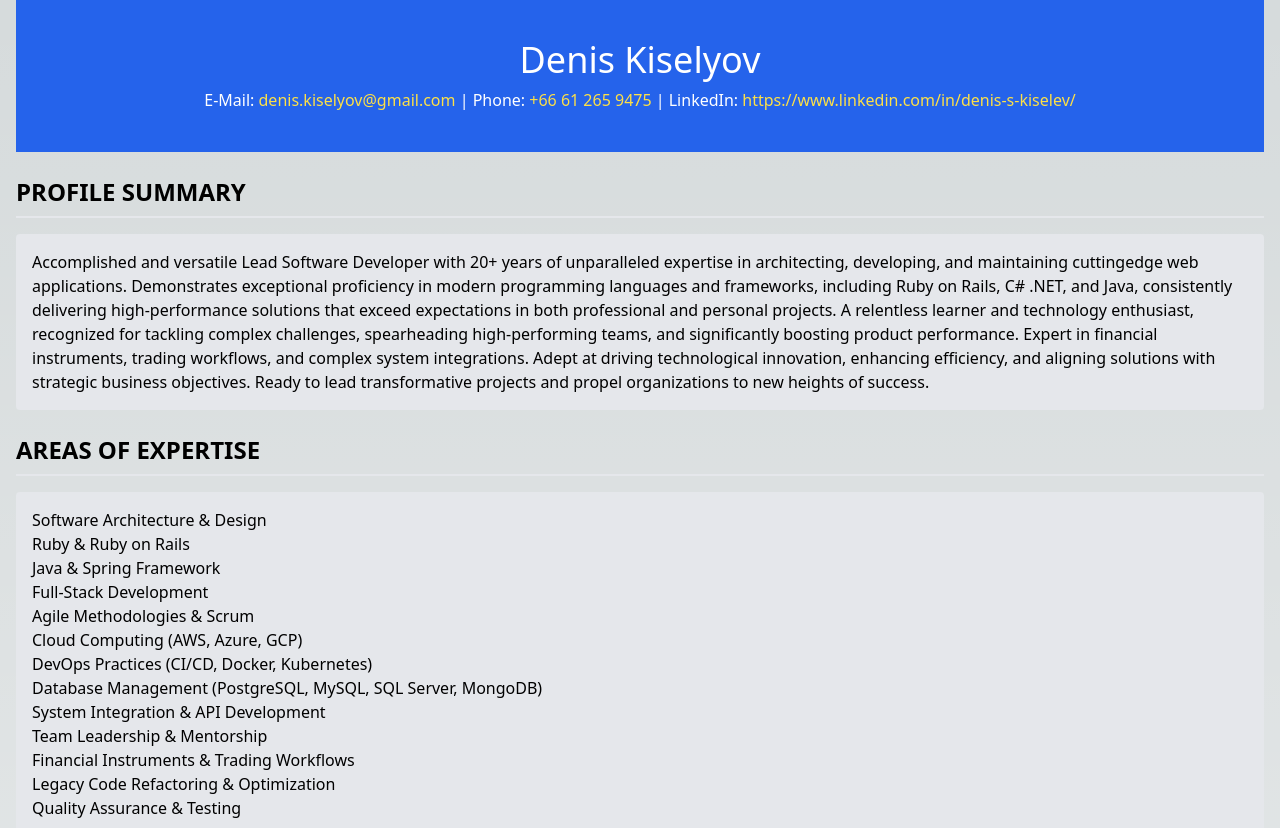
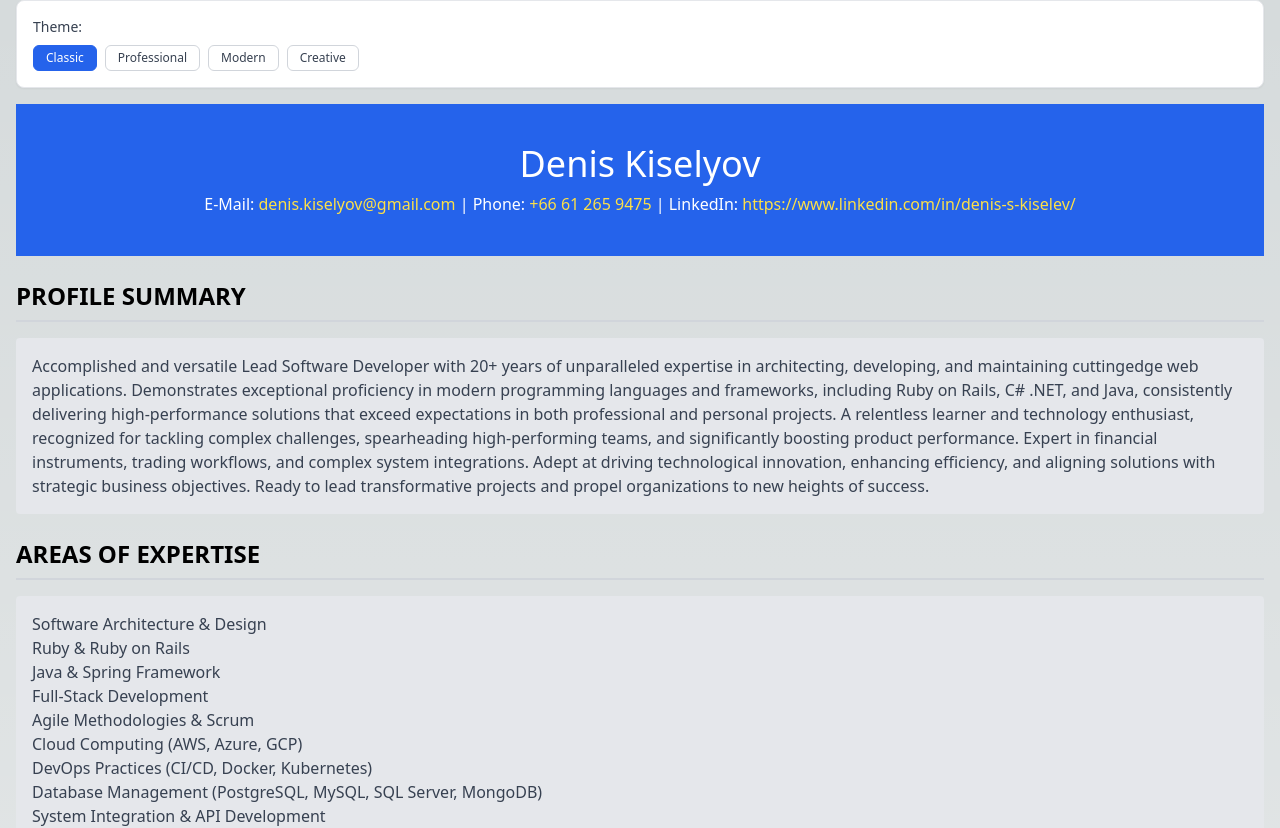
Before and after one commit to marinazzio/cv, a Next.js app: page /en in a window 1280 px wide. Shown: the top 828 px of the page. Built offline with nearby package versions, Linux system fonts and the light colour scheme.

Commit message:
Implement complete preset theme system with 4 themes
Co-authored-by: marinazzio <11504185+marinazzio@users.noreply.github.com>

```diff
--- a/app/[lang]/components/areas-of-expertise.tsx
+++ b/app/[lang]/components/areas-of-expertise.tsx
@@ -9,8 +9,8 @@ export default function AreasOfExpertise() {
 
     return (
         <section className="mt-6">
-            <h2 className="text-2xl font-semibold border-b-2 border-gray-200 pb-2 mb-4">{dictionary["areas-of-expertise"].title}</h2>
-            <ul className="bg-gray-200 p-4 rounded">
+            <h2 className="text-2xl font-semibold theme-border pb-2 mb-4 border-b-2">{dictionary["areas-of-expertise"].title}</h2>
+            <ul className="theme-secondary theme-secondary-text p-4 rounded">
                 {areas.map((expertise: string, index: number) => (
                     <li key={index}>{expertise}</li>
                 ))}
--- a/app/[lang]/components/cv-header.tsx
+++ b/app/[lang]/components/cv-header.tsx
@@ -13,7 +13,7 @@ export default function CvHeader() {
     const dictionary = useDictionary() as any;
 
     return (
-        <header className="text-center py-10 bg-blue-600 text-white">
+        <header className="text-center py-10 theme-primary theme-primary-text">
             <h1 className="text-4xl font-light">{dictionary["cv-header"].name}</h1>
             <p className="mt-2">
                 <EMail /> | <Phone /> | <LinkedIn />
--- a/app/[lang]/components/education.tsx
+++ b/app/[lang]/components/education.tsx
@@ -7,8 +7,8 @@ export default function Education() {
 
     return (
         <section className="mb-6">
-            <h2 className="text-2xl font-semibold border-b-2 border-gray-200 pb-2 mb-4">Education</h2>
-            <div className="bg-gray-200 p-4 rounded mb-4">
+            <h2 className="text-2xl font-semibold theme-border pb-2 mb-4 border-b-2">Education</h2>
+            <div className="theme-secondary theme-secondary-text p-4 rounded mb-4">
                 <h3 className="text-xl font-semibold">{dictionary.education.degree} | {dictionary.education.specialization}</h3>
                 <p>{dictionary.education.institution}</p>
                 <p>{dictionary.education["start-year"]} - {dictionary.education["finish-year"]}</p>
--- a/app/[lang]/components/professional-experience.tsx
+++ b/app/[lang]/components/professional-experience.tsx
@@ -9,7 +9,7 @@ export default function ProfessionalExperience() {
 
     return (
         <section className="mb-6">
-            <h2 className="text-2xl font-semibold border-b-2 border-gray-200 pb-2 mb-4">{experience.title}</h2>
+            <h2 className="text-2xl font-semibold theme-border pb-2 mb-4 border-b-2">{experience.title}</h2>
             {experience.jobs.map((job: any, index: number) => (
                 <Job key={index} job={job} />
             ))}
--- a/app/[lang]/components/profile-summary.tsx
+++ b/app/[lang]/components/profile-summary.tsx
@@ -1,8 +1,8 @@
 export default function ProfileSummary() {
     return (
         <section className="mb-6">
-            <h2 className="text-2xl font-semibold border-b-2 border-gray-200 pb-2 mb-4">PROFILE SUMMARY</h2>
-            <p className="bg-gray-200 p-4 rounded">Accomplished and versatile Lead Software Developer with 20+ years of unparalleled expertise in architecting, developing, and maintaining cuttingedge web applications. Demonstrates exceptional proficiency in modern programming languages and frameworks, including Ruby on Rails, C#
+            <h2 className="text-2xl font-semibold theme-border pb-2 mb-4 border-b-2">PROFILE SUMMARY</h2>
+            <p className="theme-secondary theme-secondary-text p-4 rounded">Accomplished and versatile Lead Software Developer with 20+ years of unparalleled expertise in architecting, developing, and maintaining cuttingedge web applications. Demonstrates exceptional proficiency in modern programming languages and frameworks, including Ruby on Rails, C#
 .NET, and Java, consistently delivering high-performance solutions that exceed expectations in both professional and personal projects. A
 relentless learner and technology enthusiast, recognized for tackling complex challenges, spearheading high-performing teams, and significantly
 boosting product performance. Expert in financial instruments, trading workflows, and complex system integrations. Adept at driving
--- /dev/null
+++ b/app/[lang]/components/theme-switcher.tsx
@@ -0,0 +1,33 @@
+"use client";
+
+import { useTheme } from '../../providers/theme-provider';
+import { ThemeId } from '../../types/theme';
+
+export default function ThemeSwitcher() {
+  const { currentTheme, setTheme, availableThemes } = useTheme();
+
+  return (
+    <div className="mb-4 p-4 bg-white border rounded-lg shadow-sm">
+      <h3 className="text-sm font-medium text-gray-700 mb-2">Theme:</h3>
+      <div className="flex flex-wrap gap-2">
+        {availableThemes.map((theme) => (
+          <button
+            key={theme.id}
+            onClick={() => setTheme(theme.id as ThemeId)}
+            className={`px-3 py-1 text-xs rounded-md border transition-colors ${
+              currentTheme.id === theme.id
+                ? 'bg-blue-500 text-white border-blue-500'
+                : 'bg-white text-gray-700 border-gray-300 hover:bg-gray-50'
+            }`}
+            style={{
+              backgroundColor: currentTheme.id === theme.id ? theme.colors.primary : undefined,
+              borderColor: currentTheme.id === theme.id ? theme.colors.primary : undefined,
+            }}
+          >
+            {theme.name}
+          </button>
+        ))}
+      </div>
+    </div>
+  );
+}
--- a/app/[lang]/layout.tsx
+++ b/app/[lang]/layout.tsx
@@ -1,5 +1,6 @@
 import { getDictionary } from "@/get-dictionary";
 import { i18n, type Locale } from "../../i18n-config";
+import { ThemeProvider } from "../providers/theme-provider";
 import "@/global.css";
 
 export async function generateStaticParams() {
@@ -19,7 +20,11 @@ export default async function Root({
 
   return (
     <html lang={lang}>
-      <body>{children}</body>
+      <body>
+        <ThemeProvider>
+          {children}
+        </ThemeProvider>
+      </body>
     </html>
   );
 }
--- a/app/[lang]/page.tsx
+++ b/app/[lang]/page.tsx
@@ -3,6 +3,7 @@ import { Locale } from "@/i18n-config";
 
 import CvHeader from "./components/cv-header";
 import CvBody from "./components/cv-body";
+import ThemeSwitcher from "./components/theme-switcher";
 import { DictionaryProvider } from "../providers/dictionary-provider";
 
 interface Props {
@@ -18,6 +19,7 @@ export default async function IndexPage({
   return (
     <DictionaryProvider dictionary={dictionary}>
       <main className="container mx-auto px-4">
+        <ThemeSwitcher />
         <CvHeader />
         {/* <LanguageSwitcher hideBlock={true} /> */}
         <CvBody />
--- /dev/null
+++ b/app/providers/theme-provider.tsx
@@ -0,0 +1,64 @@
+"use client";
+
+import React, { createContext, useContext, useEffect, useState, ReactNode } from 'react';
+import { Theme, themes, ThemeId } from '../types/theme';
+
+interface ThemeContextType {
+  currentTheme: Theme;
+  setTheme: (themeId: ThemeId) => void;
+  availableThemes: Theme[];
+}
+
+const ThemeContext = createContext<ThemeContextType | undefined>(undefined);
+
+export const useTheme = (): ThemeContextType => {
+  const context = useContext(ThemeContext);
+  if (!context) {
+    throw new Error('useTheme must be used within a ThemeProvider');
+  }
+  return context;
+};
+
+interface ThemeProviderProps {
+  children: ReactNode;
+}
+
+export const ThemeProvider: React.FC<ThemeProviderProps> = ({ children }) => {
+  const [currentThemeId, setCurrentThemeId] = useState<ThemeId>('classic');
+
+  // Load theme from localStorage on mount
+  useEffect(() => {
+    const savedTheme = localStorage.getItem('cv-theme') as ThemeId;
+    if (savedTheme && themes[savedTheme]) {
+      setCurrentThemeId(savedTheme);
+    }
+  }, []);
+
+  // Apply CSS variables when theme changes
+  useEffect(() => {
+    const theme = themes[currentThemeId];
+    const root = document.documentElement;
+
+    root.style.setProperty('--color-primary', theme.colors.primary);
+    root.style.setProperty('--color-primary-text', theme.colors.primaryText);
+    root.style.setProperty('--color-secondary', theme.colors.secondary);
+    root.style.setProperty('--color-secondary-text', theme.colors.secondaryText);
+    root.style.setProperty('--color-background', theme.colors.background);
+    root.style.setProperty('--color-text', theme.colors.text);
+    root.style.setProperty('--color-border', theme.colors.border);
+    root.style.setProperty('--color-accent', theme.colors.accent);
+  }, [currentThemeId]);
+
+  const setTheme = (themeId: ThemeId) => {
+    setCurrentThemeId(themeId);
+    localStorage.setItem('cv-theme', themeId);
+  };
+
+  const value: ThemeContextType = {
+    currentTheme: themes[currentThemeId],
+    setTheme,
+    availableThemes: Object.values(themes),
+  };
+
+  return <ThemeContext.Provider value={value}>{children}</ThemeContext.Provider>;
+};
--- /dev/null
+++ b/app/types/theme.ts
@@ -0,0 +1,75 @@
+export interface Theme {
+  id: string;
+  name: string;
+  colors: {
+    primary: string;
+    primaryText: string;
+    secondary: string;
+    secondaryText: string;
+    background: string;
+    text: string;
+    border: string;
+    accent: string;
+  };
+}
+
+export const themes: Record<string, Theme> = {
+  classic: {
+    id: 'classic',
+    name: 'Classic',
+    colors: {
+      primary: '#2563eb', // blue-600
+      primaryText: '#ffffff',
+      secondary: '#e5e7eb', // gray-200
+      secondaryText: '#374151', // gray-700
+      background: '#ffffff',
+      text: '#1f2937', // gray-800
+      border: '#d1d5db', // gray-300
+      accent: '#3b82f6', // blue-500
+    },
+  },
+  professional: {
+    id: 'professional',
+    name: 'Professional',
+    colors: {
+      primary: '#1e3a8a', // blue-900
+      primaryText: '#ffffff',
+      secondary: '#f8fafc', // slate-50
+      secondaryText: '#475569', // slate-600
+      background: '#ffffff',
+      text: '#0f172a', // slate-900
+      border: '#cbd5e1', // slate-300
+      accent: '#3730a3', // indigo-700
+    },
+  },
+  modern: {
+    id: 'modern',
+    name: 'Modern',
+    colors: {
+      primary: '#0f172a', // slate-900
+      primaryText: '#ffffff',
+      secondary: '#f1f5f9', // slate-100
+      secondaryText: '#64748b', // slate-500
+      background: '#ffffff',
+      text: '#334155', // slate-700
+      border: '#e2e8f0', // slate-200
+      accent: '#06b6d4', // cyan-500
+    },
+  },
+  creative: {
+    id: 'creative',
+    name: 'Creative',
+    colors: {
+      primary: '#7c3aed', // violet-600
+      primaryText: '#ffffff',
+      secondary: '#faf5ff', // violet-50
+      secondaryText: '#7c2d12', // orange-800
+      background: '#ffffff',
+      text: '#374151', // gray-700
+      border: '#c4b5fd', // violet-300
+      accent: '#f97316', // orange-500
+    },
+  },
+};
+
+export type ThemeId = keyof typeof themes;
--- a/global.css
+++ b/global.css
@@ -6,6 +6,16 @@
   --foreground-rgb: 0, 0, 0;
   --background-start-rgb: 214, 219, 220;
   --background-end-rgb: 255, 255, 255;
+
+  /* Theme variables - defaults */
+  --color-primary: #2563eb;
+  --color-primary-text: #ffffff;
+  --color-secondary: #e5e7eb;
+  --color-secondary-text: #374151;
+  --color-background: #ffffff;
+  --color-text: #1f2937;
+  --color-border: #d1d5db;
+  --color-accent: #3b82f6;
 }
 
 @media (prefers-color-scheme: dark) {
@@ -30,4 +40,27 @@ body {
   .text-balance {
     text-wrap: balance;
   }
+
+  /* Theme utility classes */
+  .theme-primary {
+    background-color: var(--color-primary);
+  }
+  .theme-primary-text {
+    color: var(--color-primary-text);
+  }
+  .theme-secondary {
+    background-color: var(--color-secondary);
+  }
+  .theme-secondary-text {
+    color: var(--color-secondary-text);
+  }
+  .theme-text {
+    color: var(--color-text);
+  }
+  .theme-border {
+    border-color: var(--color-border);
+  }
+  .theme-accent {
+    color: var(--color-accent);
+  }
 }
```
